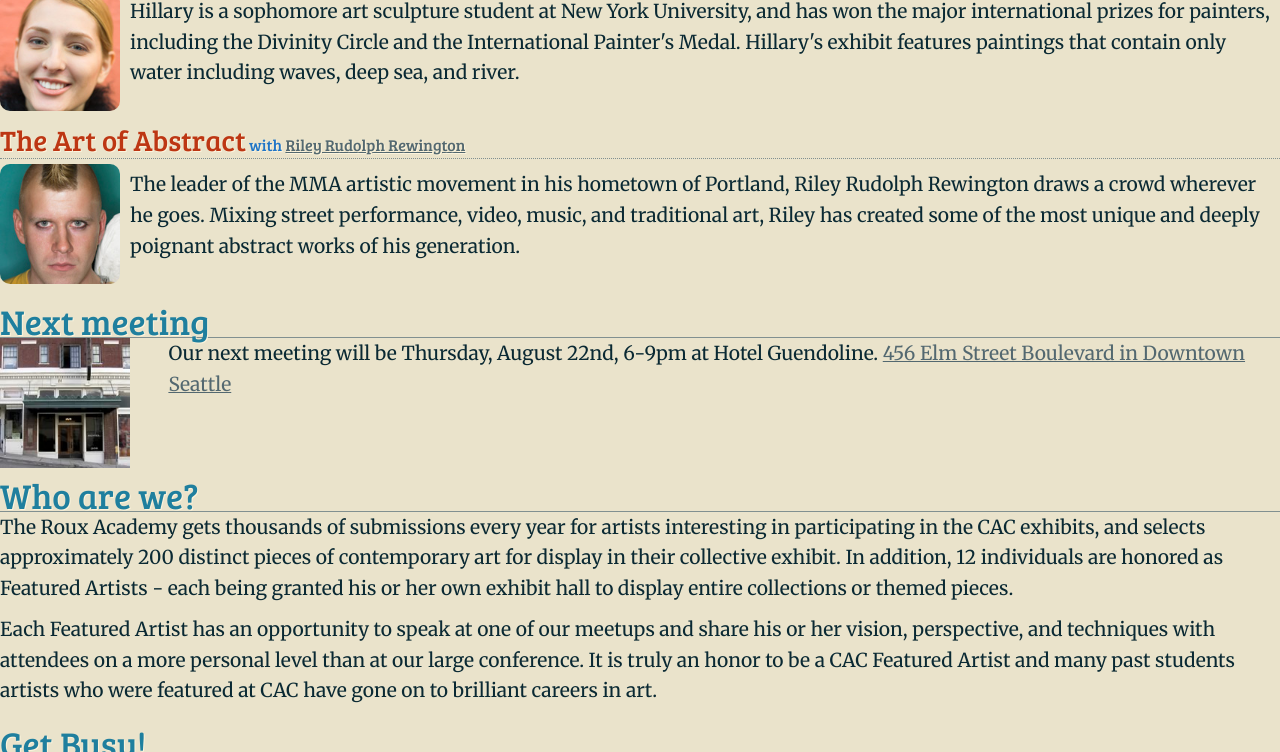
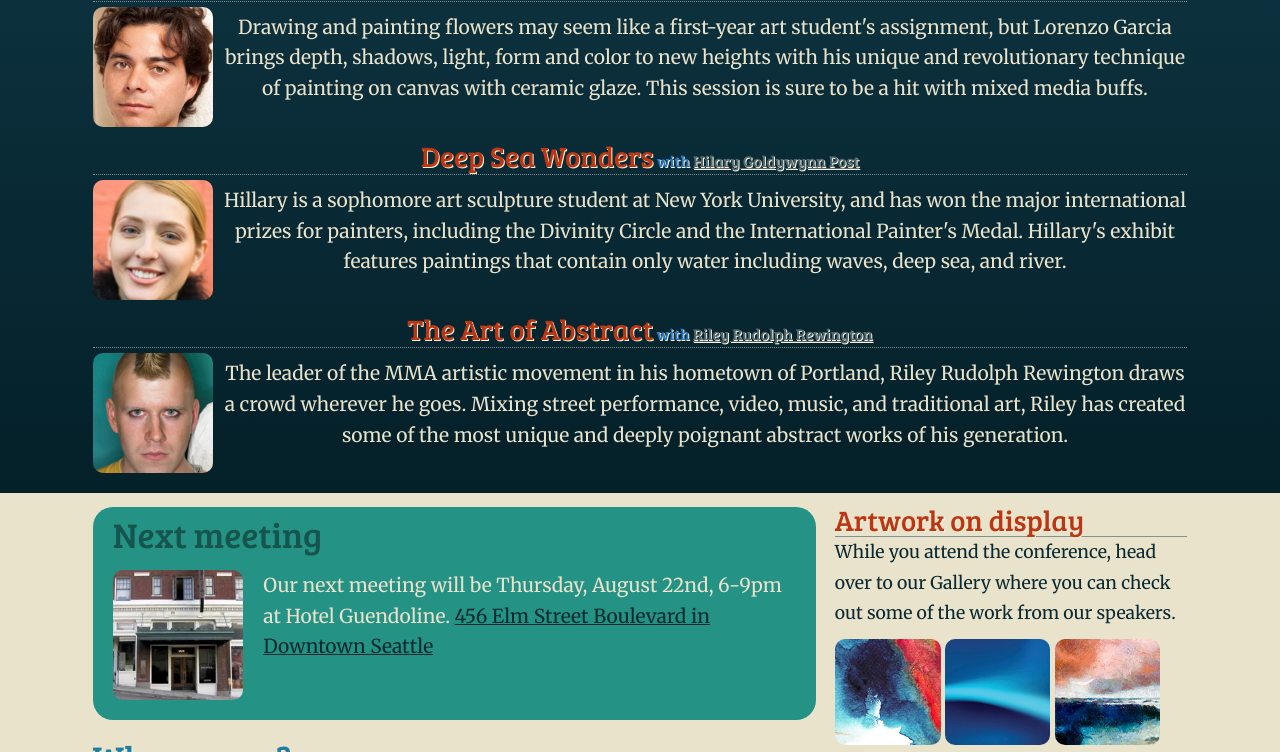
Before and after one commit to christinacannito/sassandcompass, a website: page index.html in a window 1280 px wide. Shown: the part 571-1323 px from the top of the page. Drawn offline with Linux system fonts and the light colour scheme; some icons are missing.

Commit message:
adding in break points and grid layout

```diff
--- a/_/components/sass/_layout.scss
+++ b/_/components/sass/_layout.scss
@@ -0,0 +1,145 @@
+// Susy setup --------------------------
+$total-columns 	:12;
+$column-width 	:4em;
+$gutter-width 	:1em;
+$grid-padding 	:$gutter-width;
+
+@include border-box-sizing;
+
+$small	:30em;
+$medium	:47em;
+$large	:75em;
+
+// Content --------------------------
+.layout {
+	@include container;
+	padding: 0 3%;
+
+	// primary --------------------------
+	.primary {
+		margin-top: .2em;
+		@include at-breakpoint($medium) {
+			@include span-columns(8,12);
+
+			#nextmeeting {
+				@include border-radius(20px);
+				color: $paleyellow;
+				margin-bottom: 10px;
+				margin-top: 10px;
+				padding: 0 20px 20px 20px;
+				background-color: $cyan;
+
+				h1 {
+					color: darken($cyan, 15);
+					border: none;
+					text-shadow: none;
+					margin-bottom: 20px;
+				} // h1
+
+				a {
+					color: $darkblue;
+				} // a
+			} // next meeting
+		} // medium layout
+	} // primary
+
+	// secondary --------------------------
+	.secondary {
+		@include at-breakpoint($medium) {
+			@include span-columns(4 omega,12);
+			font-size: 1.1rem;
+			h1 {
+				font-size: 1.8rem;
+				color: $orange;
+			} // h1
+		} // secondary
+	} // content layout
+
+} // Content layout
+
+// header --------------------------
+header {
+	img {
+		width: 95%;
+		margin: 2.5%;
+		max-width: 500px;
+		margin-bottom: 0;
+	}
+
+	.hero {
+		width: 100%;
+		@include at-breakpoint($medium) {
+			@include single-transition(all, 1s, ease-out);
+			position: relative;
+			display: block;
+			width: 100%;
+			height: 450px;
+			@include background-image(linear-gradient(bottom left, rgba($darkerblue, .6), rgba($darkerblue, 0)),image-url('misc/helper.jpg'));
+			background-position: center center;
+			background-repeat: no-repeat;
+			-webkit-background-size: cover;
+			-moz-background-size: cover;
+			-o-background-size: cover;
+			background-size: cover;
+			margin: 0 auto;
+
+			.branding {
+				position: absolute;
+				bottom: 0;
+			} // branding
+		} // medium
+	} // hero
+} // header
+
+// navigation --------------------------
+
+.navigation {
+	background: lighten($darkblue, 15);
+	ul.nav {
+		@include at-breakpoint($small) {
+			@include horizontal-list;
+		}
+		li {
+			i {
+				color: lighten($yellow, 20);
+				padding-right: .5em;
+			} // icons
+
+			a {
+				@include single-transition(all, .5s, ease-out);
+				display: block;
+				text-decoration: none;
+				padding: 5px 10px;
+				color: $paleryellow;
+
+				&:hover {
+					background: $orange;
+					a {
+						color: lighten($yellow, 30);
+					}
+				}
+
+			} // a
+		} // li
+	} // ul.nav
+} // navigation
+
+// Speakers List --------------------------
+.speakerslist {
+	@include at-breakpoint($medium) {
+		text-align: center;
+		@include background(linear-gradient(top, lighten($darkblue, 3), $darkerblue));
+		color: rgba($paleyellow, 50);
+		overflow: hidden;
+		padding-bottom: 10px;
+	}
+} // speakers list
+
+// footer --------------------------
+footer {
+	color: $paleyellow;
+	background-color: lighten($darkblue, 3);
+	margin-top: 20px;
+	padding-top: 20px;
+	padding-bottom: 100px;
+}
--- a/_/components/sass/_modules.scss
+++ b/_/components/sass/_modules.scss
@@ -26,6 +26,7 @@
 #nextmeeting {
   @include clearfix;
   img {
+    @include border-radius;
     width: 30%;
     max-width: 130px;
     float: left;
--- a/_/components/sass/styles.scss
+++ b/_/components/sass/styles.scss
@@ -1,6 +1,6 @@
 @import "compass";
 @import "compass/reset";
-@import "susy";
+@import "susyone";
 @import "variables";
 @import "mixins";
 @import "base";
```
Also changed, not shown: _/css/styles.css, 1 other file.
